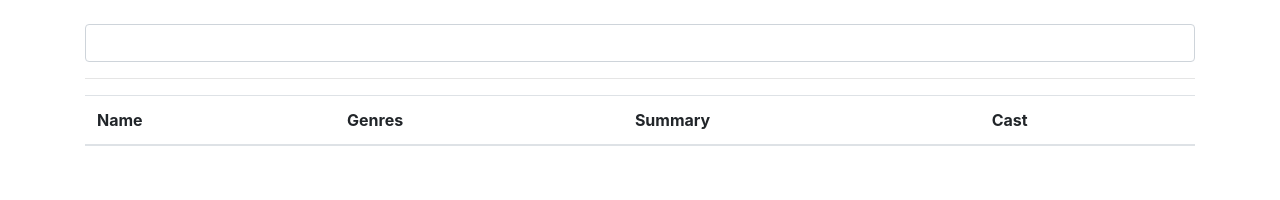
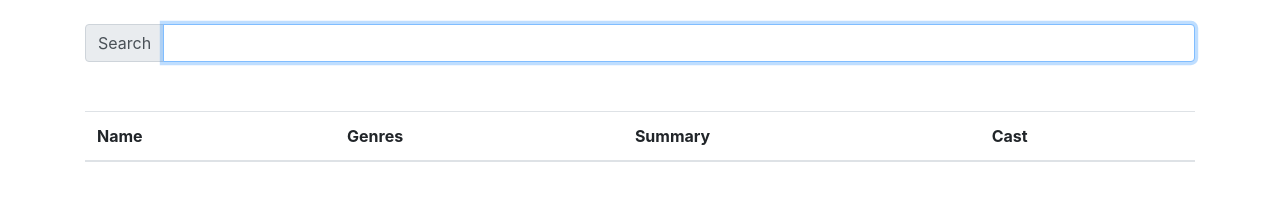
Before and after one commit to vndly/vector-search, a plain HTML site: page public/index.html in a window 1280 px wide. Drawn offline with nearby package versions, Linux system fonts and the light colour scheme.

Commit message:
Improvements

```diff
--- a/public/index.html
+++ b/public/index.html
@@ -4,15 +4,39 @@
 <head>
   <title>Movies</title>
   <link rel="stylesheet" href="https://stackpath.bootstrapcdn.com/bootstrap/4.5.0/css/bootstrap.min.css">
+  <style>
+    html,
+    body {
+      height: 100%;
+      margin: 0;
+    }
+
+    .container {
+      height: 100%;
+      display: flex;
+      flex-direction: column;
+    }
+
+    .table {
+      flex-grow: 1;
+    }
+  </style>
   <script>
-
+    window.onload = function () {
+      document.getElementById('search').focus()
+    }
   </script>
 </head>
 
 <body>
   <div class="container">
     <br>
-    <input type="text" class="form-control" id="search">
+    <div class="input-group mb-3">
+      <div class="input-group-prepend">
+        <span class="input-group-text">Search</span>
+      </div>
+      <input type="text" class="form-control" id="search">
+    </div>
     <hr>
     <table class="table" id="moviesList">
       <thead>
```
